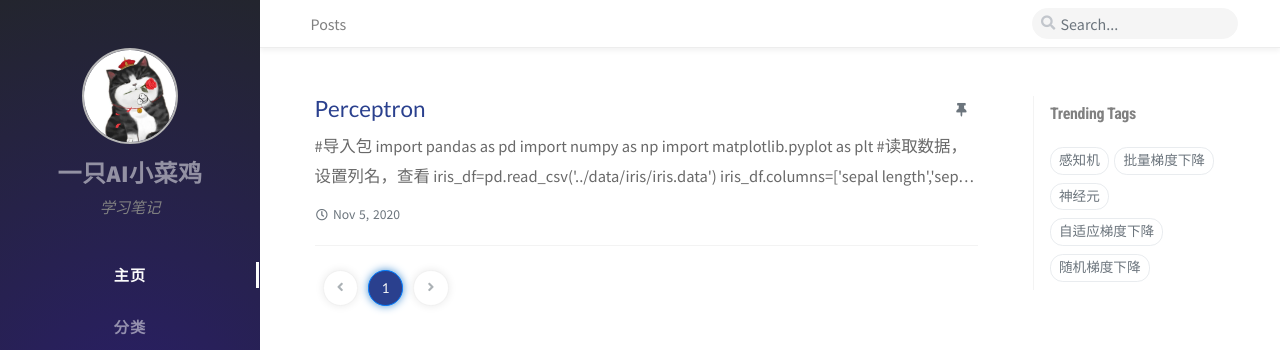
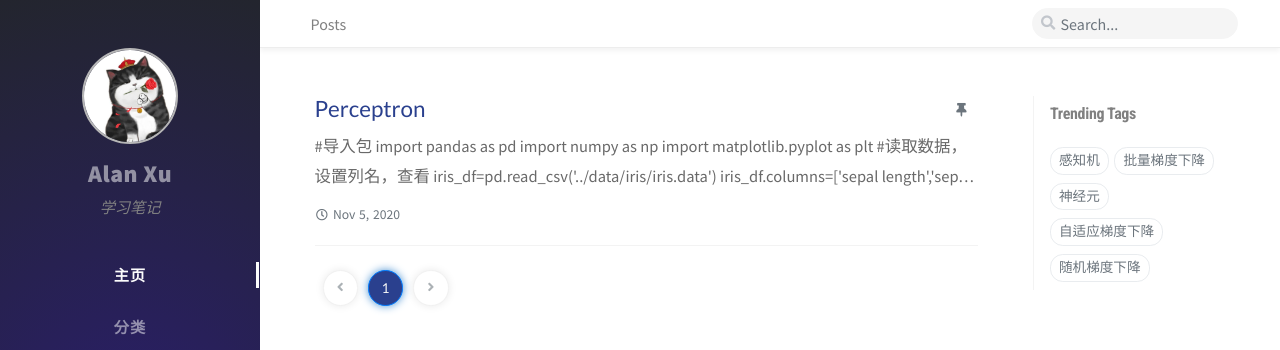
Before and after one commit to gs8996/gs8996.github.io, a Jekyll site: the page built from index.html, in a window 1280 px wide. Shown: the top 350 px of the page. Built offline with Jekyll 4.4.1, drawn with Linux system fonts in a browser that asks for light colours; nearby versions of some CDN libraries; the list of posts is cut into pages by our own code; comment, search, counter and statistics services are not loaded.

Commit message:
Update _config.yml

```diff
--- a/_config.yml
+++ b/_config.yml
@@ -8,7 +8,7 @@
 # jekyll-seo-tag settings › https://github.com/jekyll/jekyll-seo-tag/blob/master/docs/usage.md
 #--------------------------
 
-title: 一只AI小菜鸡                        # the main title
+title: Alan Xu                        # the main title
 
 tagline: 学习笔记  # it will display as the sub-title
 
```
